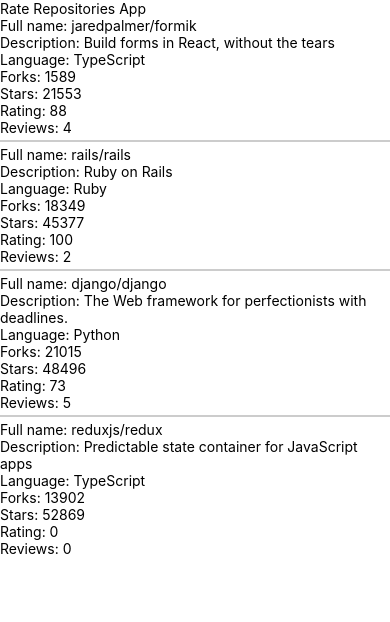
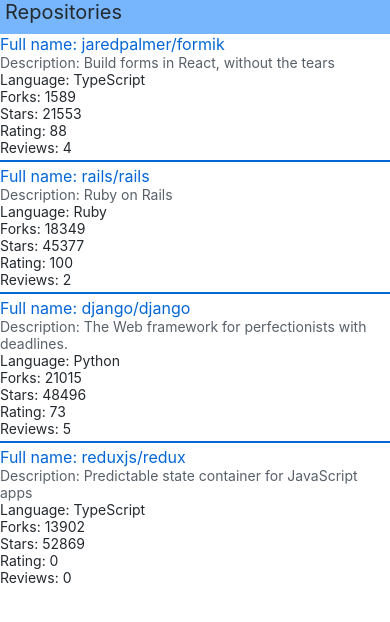
Before and after one commit to degenone/FSO-part10, a React Native app in the folder rate-repository-app/: screen / in a window 390 px wide. Shown: the top 622 px of the page. Built offline with nearby package versions, Linux system fonts and the light colour scheme.

Commit message:
exercise 10.4 done

```diff
--- /dev/null
+++ b/rate-repository-app/src/components/AppBar.jsx
@@ -0,0 +1,23 @@
+import { StyleSheet, View } from 'react-native';
+import Constants from 'expo-constants';
+import theme from '../theme';
+import AppBarTab from './AppBarTab';
+
+const style = StyleSheet.create({
+    container: {
+        paddingTop: Constants.statusBarHeight,
+        paddingBottom: 10,
+        backgroundColor: theme.colors.hightlight,
+        flexDirection: 'row',
+    },
+});
+
+const AppBar = () => {
+    return (
+        <View style={style.container}>
+            <AppBarTab text='Repositories' />
+        </View>
+    );
+};
+
+export default AppBar;
--- /dev/null
+++ b/rate-repository-app/src/components/AppBarTab.jsx
@@ -0,0 +1,33 @@
+import { Pressable, StyleSheet } from 'react-native';
+import { Heading } from './Typography';
+import theme from '../theme';
+
+const style = StyleSheet.create({
+    pressed: {
+        backgroundColor: theme.colors.primary,
+    },
+    container: {
+        borderRadius: 5,
+        marginStart: 2,
+        paddingHorizontal: 3,
+    },
+});
+
+const AppBarTab = (props) => {
+    const { text } = props;
+    return (
+        <Pressable
+            style={({ pressed }) => [
+                {
+                    backgroundColor: pressed
+                        ? style.pressed.backgroundColor
+                        : 'transparent',
+                },
+                style.container,
+            ]}>
+            <Heading>{text}</Heading>
+        </Pressable>
+    );
+};
+
+export default AppBarTab;
--- a/rate-repository-app/src/components/Main.jsx
+++ b/rate-repository-app/src/components/Main.jsx
@@ -1,10 +1,9 @@
-import Constants from 'expo-constants';
-import { Text, StyleSheet, View } from 'react-native';
+import { StyleSheet, View } from 'react-native';
 import RepositoryList from './RepositoryList';
+import AppBar from './AppBar';
 
 const style = StyleSheet.create({
     container: {
-        marginTop: Constants.statusBarHeight,
         flexGrow: 1,
         flexShrink: 1,
     },
@@ -13,7 +12,7 @@
 const Main = () => {
     return (
         <View style={style.container}>
-            <Text>Rate Repositories App</Text>
+            <AppBar />
             <RepositoryList />
         </View>
     );
--- a/rate-repository-app/src/components/RepositoryItem.jsx
+++ b/rate-repository-app/src/components/RepositoryItem.jsx
@@ -1,11 +1,12 @@
-import { Text, View } from 'react-native';
+import { View } from 'react-native';
+import { Subheading, Text } from './Typography';
 
 const RepositoryItem = (props) => {
     const { repo } = props;
     return (
         <View>
-            <Text>Full name: {repo.fullName}</Text>
-            <Text>Description: {repo.description}</Text>
+            <Subheading color='primary'>Full name: {repo.fullName}</Subheading>
+            <Text color='textSecondary'>Description: {repo.description}</Text>
             <Text>Language: {repo.language}</Text>
             <Text>Forks: {repo.forksCount}</Text>
             <Text>Stars: {repo.stargazersCount}</Text>
--- a/rate-repository-app/src/components/RepositoryList.jsx
+++ b/rate-repository-app/src/components/RepositoryList.jsx
@@ -1,10 +1,11 @@
 import { FlatList, View, StyleSheet } from 'react-native';
 import RepositoryItem from './RepositoryItem';
+import theme from '../theme';
 
 const styles = StyleSheet.create({
     separator: {
         height: 2,
-        backgroundColor: '#CCC',
+        backgroundColor: theme.colors.primary,
         marginVertical: 4,
     },
 });
--- /dev/null
+++ b/rate-repository-app/src/components/Typography.jsx
@@ -0,0 +1,40 @@
+import { Text as NativeText, StyleSheet } from 'react-native';
+import theme from '../theme';
+
+const styles = StyleSheet.create({
+    text: {
+        color: theme.colors.textPrimary,
+        fontSize: theme.fontSizes.body,
+        fontFamily: theme.fonts.main,
+        fontWeight: theme.fontWeights.normal,
+    },
+    colorTextSecondary: { color: theme.colors.textSecondary },
+    colorPrimary: { color: theme.colors.primary },
+    fontSizeSubheading: { fontSize: theme.fontSizes.subheading },
+    fontSizeHeading: { fontSize: theme.fontSizes.heading },
+    fontSizeSubtext: { fontSize: theme.fontSizes.subtext },
+    fontWeightBold: { fontWeight: theme.fontWeights.bold },
+});
+
+const Text = (props) => {
+    const { color, fontSize, fontWeight, style, ...rest } = props;
+    const textStyle = [
+        styles.text,
+        color === 'textSecondary' && styles.colorTextSecondary,
+        color === 'primary' && styles.colorPrimary,
+        fontSize === 'subheading' && styles.fontSizeSubheading,
+        fontSize === 'heading' && styles.fontSizeHeading,
+        fontSize === 'subtext' && styles.fontSizeSubtext,
+        fontWeight === 'bold' && styles.fontWeightBold,
+        style,
+    ];
+    return <NativeText style={textStyle} {...rest} />;
+};
+
+const Subheading = (props) => <Text fontSize='subheading' {...props} />;
+
+const Heading = (props) => <Text fontSize='heading' {...props} />;
+
+const SubText = (props) => <Text fontSize='subtext' {...props} />;
+
+export { Text, Subheading, Heading, SubText };
--- /dev/null
+++ b/rate-repository-app/src/theme.js
@@ -0,0 +1,23 @@
+const theme = {
+    colors: {
+        textPrimary: '#24292e',
+        textSecondary: '#586069',
+        primary: '#0366d6',
+        hightlight: '#77b6fd',
+    },
+    fontSizes: {
+        subtext: 10,
+        body: 14,
+        subheading: 16,
+        heading: 20,
+    },
+    fonts: {
+        main: 'System',
+    },
+    fontWeights: {
+        normal: '400',
+        bold: '700',
+    },
+};
+
+export default theme;
```
